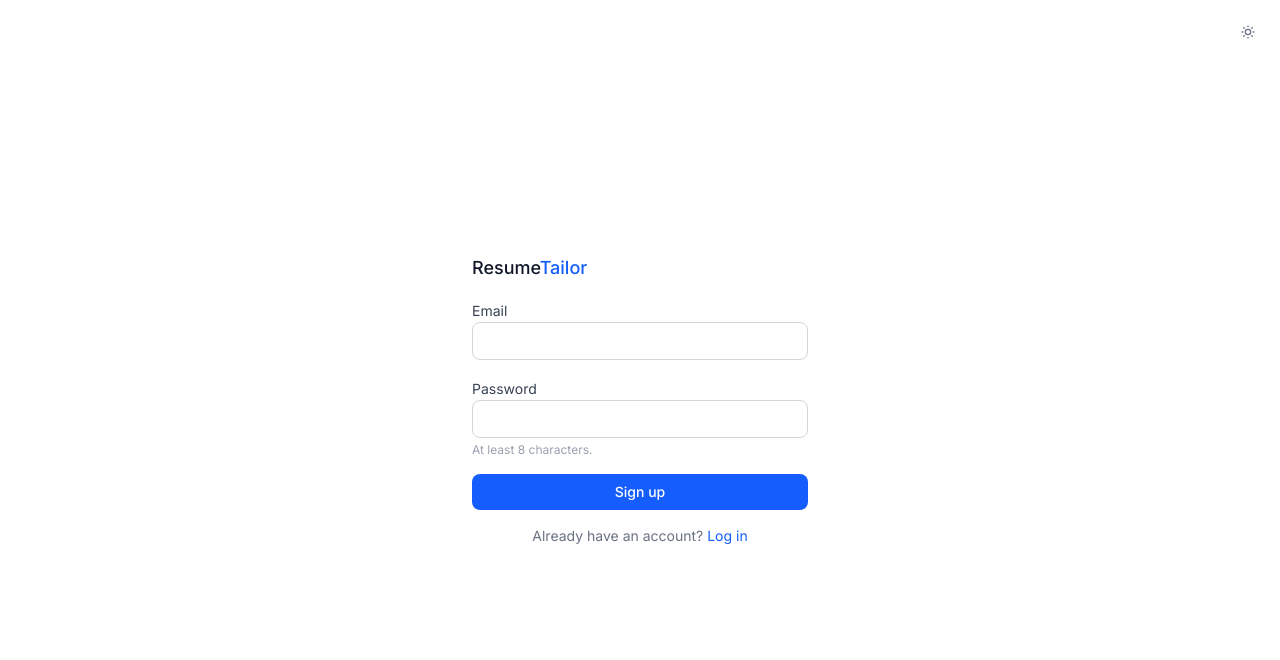
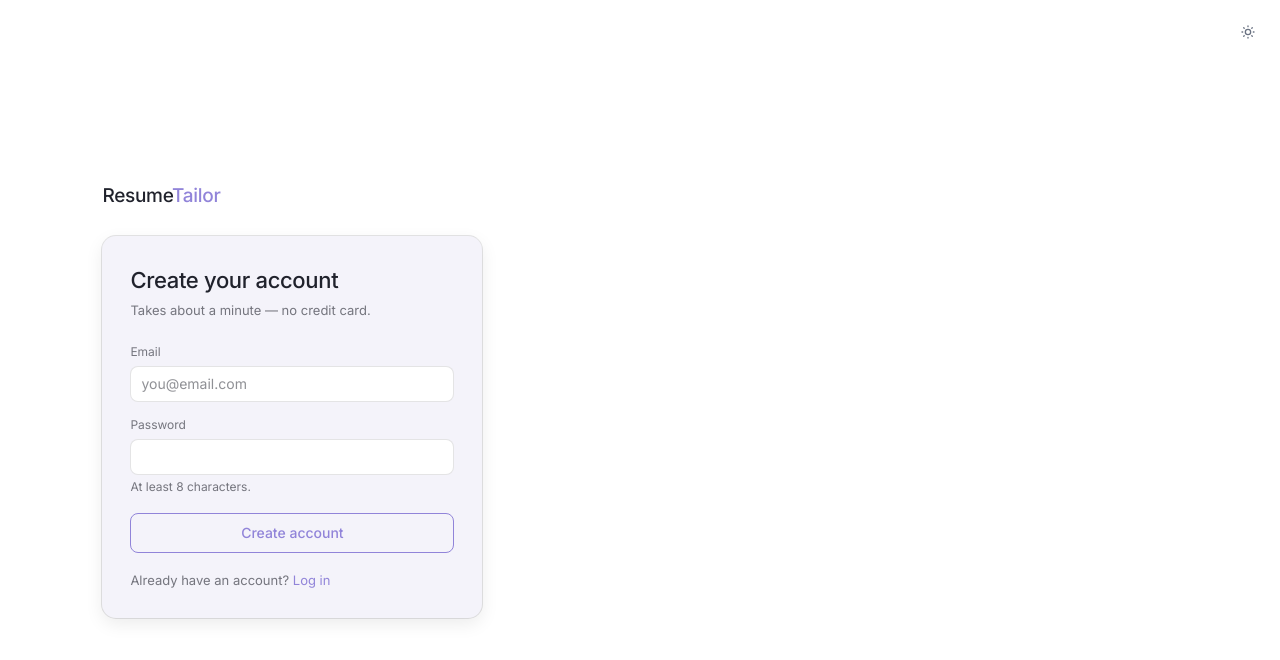
Before and after one commit to osamamateen/resume-optimizer, a Next.js app: page /signup in a window 1280 px wide. Shown: the top 660 px of the page. Built offline with nearby package versions, Linux system fonts and the light colour scheme.

Commit message:
feat: restyle signup screen with redesign tokens

```diff
--- a/app/signup/page.tsx
+++ b/app/signup/page.tsx
@@ -28,30 +28,46 @@
   }
 
   return (
-    <div className="min-h-screen flex items-center justify-center bg-white dark:bg-gray-950 relative">
+    <div className="min-h-screen bg-bg text-text-primary relative flex items-center p-[6vw] pl-[clamp(24px,8vw,120px)]">
       <div className="absolute top-4 right-4">
         <ThemeToggle />
       </div>
-      <form onSubmit={handleSubmit} className="w-full max-w-sm px-6 py-8 space-y-4">
-        <h1 className="text-lg font-medium text-gray-900 dark:text-white">
-          Resume<span className="text-blue-600">Tailor</span>
-        </h1>
+
+      <div className="w-full max-w-[380px] flex flex-col gap-[26px]">
+        <div className="text-[19px] font-medium tracking-[-0.015em]">
+          Resume<span className="text-accent">Tailor</span>
+        </div>
+
+        <div className="bg-surface rounded-card p-[28px] shadow-[var(--card-shadow)]">
+          <h1 className="text-[22px] font-medium mb-1 tracking-[-0.015em]">Create your account</h1>
+          <p className="text-[13px] text-text-secondary mb-[22px]">
+            Takes about a minute — no credit card.
+          </p>
+
+          <form onSubmit={handleSubmit} className="flex flex-col gap-[14px]">
             {error && (
-          <p className="rounded-lg bg-red-50 dark:bg-red-950 border border-red-100 dark:border-red-900 p-3 text-sm text-red-700 dark:text-red-300">{error}</p>
+              <p className="rounded-lg bg-red-50 dark:bg-red-950 border border-red-100 dark:border-red-900 p-3 text-sm text-red-700 dark:text-red-300">
+                {error}
+              </p>
             )}
-        <div className="space-y-1">
-          <label className="text-sm text-gray-700 dark:text-gray-300" htmlFor="email">Email</label>
+            <div>
+              <label className="block text-[12px] mb-[5px] text-text-secondary" htmlFor="email">
+                Email
+              </label>
               <input
                 id="email"
                 type="email"
                 required
                 value={email}
                 onChange={(e) => setEmail(e.target.value)}
-            className="w-full rounded-lg border border-gray-300 dark:border-gray-700 bg-white dark:bg-gray-900 text-gray-900 dark:text-white px-3 py-2 text-sm"
+                placeholder="you@email.com"
+                className="w-full min-h-[36px] px-[10px] py-[6px] text-[14px] text-text-primary bg-bg border border-border-hairline rounded-lg outline-none"
               />
             </div>
-        <div className="space-y-1">
-          <label className="text-sm text-gray-700 dark:text-gray-300" htmlFor="password">Password</label>
+            <div>
+              <label className="block text-[12px] mb-[5px] text-text-secondary" htmlFor="password">
+                Password
+              </label>
               <input
                 id="password"
                 type="password"
@@ -59,21 +75,27 @@
                 minLength={8}
                 value={password}
                 onChange={(e) => setPassword(e.target.value)}
-            className="w-full rounded-lg border border-gray-300 dark:border-gray-700 bg-white dark:bg-gray-900 text-gray-900 dark:text-white px-3 py-2 text-sm"
+                className="w-full min-h-[36px] px-[10px] py-[6px] text-[14px] text-text-primary bg-bg border border-border-hairline rounded-lg outline-none"
               />
-          <p className="text-xs text-gray-400 dark:text-gray-500">At least 8 characters.</p>
+              <p className="text-xs text-text-secondary mt-1">At least 8 characters.</p>
             </div>
             <button
               type="submit"
               disabled={loading}
-          className="w-full rounded-lg bg-blue-600 text-white py-2 text-sm font-medium disabled:opacity-50"
+              className="mt-1 inline-flex items-center justify-center gap-[6px] w-full px-4 py-[9px] border border-accent rounded-lg bg-transparent text-accent text-sm font-medium cursor-pointer disabled:opacity-50"
             >
-          {loading ? "Creating account..." : "Sign up"}
+              {loading ? "Creating account..." : "Create account"}
             </button>
-        <p className="text-sm text-gray-500 dark:text-gray-400 text-center">
-          Already have an account? <a href="/login" className="text-blue-600">Log in</a>
+          </form>
+
+          <p className="text-[13px] text-text-secondary mt-[18px] text-left">
+            Already have an account?{" "}
+            <a href="/login" className="text-accent no-underline">
+              Log in
+            </a>
           </p>
-      </form>
+        </div>
+      </div>
     </div>
   );
 }
```
Lines whose indentation alone changed are shown as unchanged.
